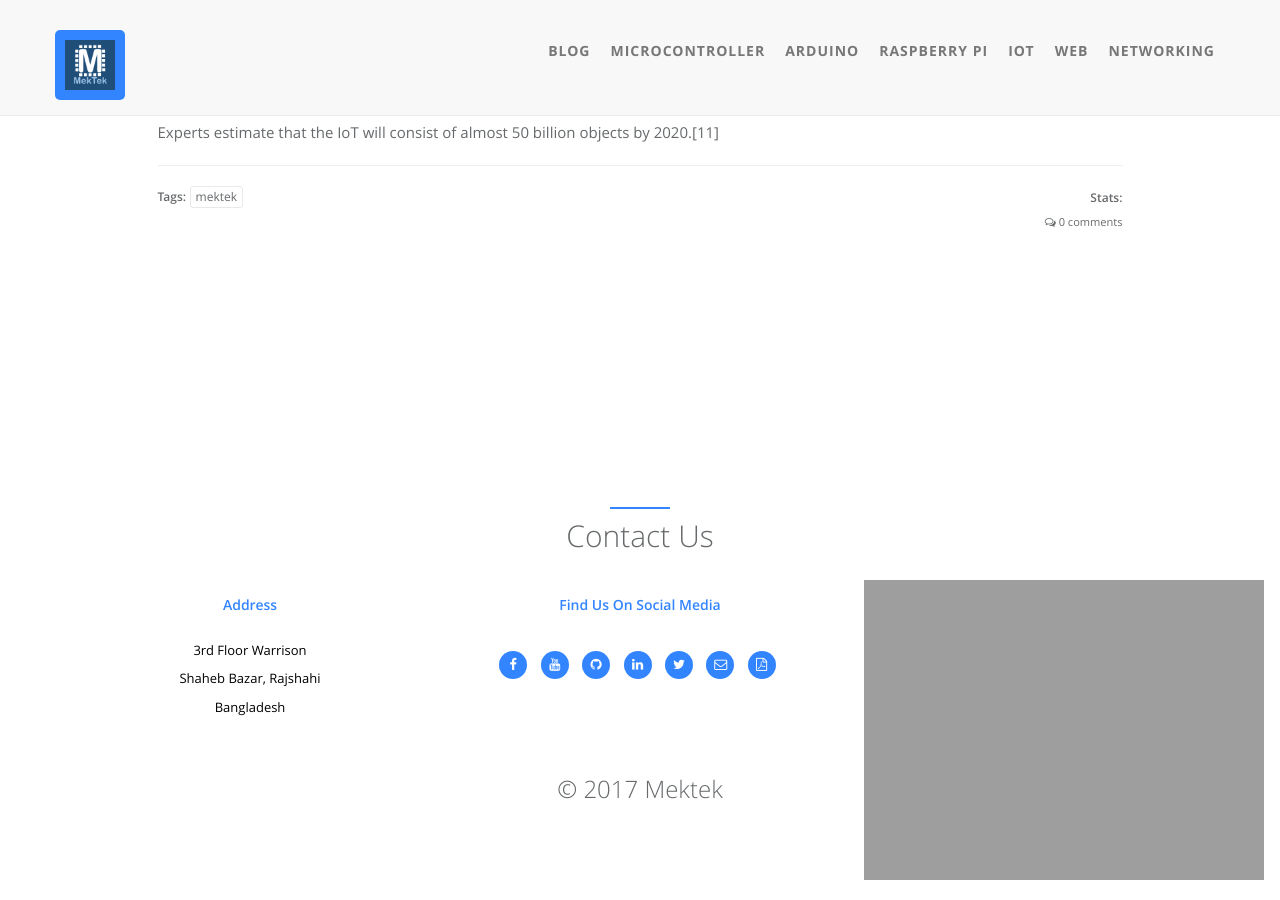
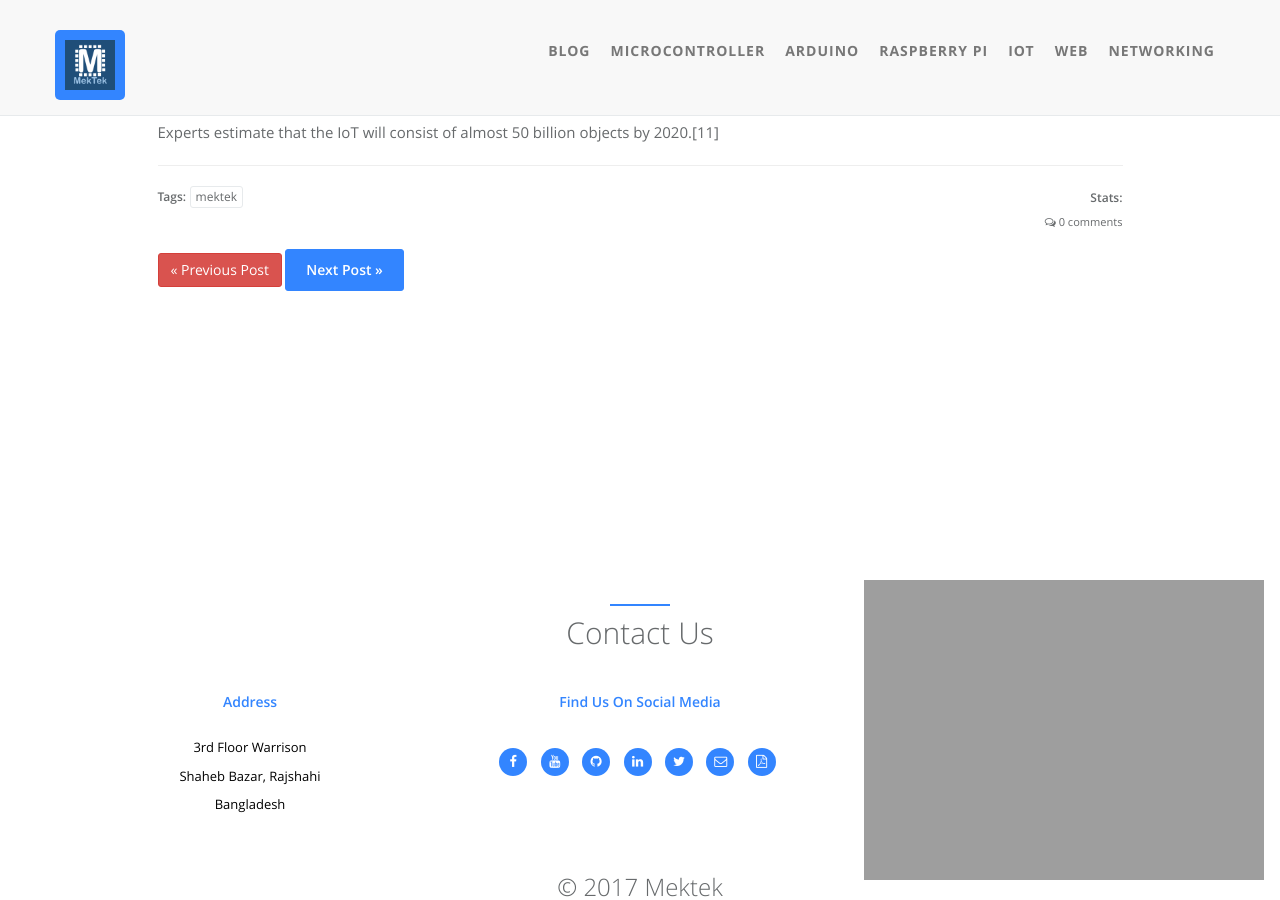
Before and after one commit to takiuddinahmed/mektekbd.github.io, a Jekyll site: the page built from _posts/project_iot/2017-03-28-install.md, in a window 1280 px wide and 900 px high, scrolled down 1004 px. Built offline with Jekyll 4.4.1, drawn with Linux system fonts in a browser that asks for light colours; comment, search, counter and statistics services are not loaded.

Commit message:
Update post.html

```diff
--- a/_layouts/post.html
+++ b/_layouts/post.html
@@ -42,6 +42,16 @@ layout: default
                         </div>
                     </div>
                     <br>
+                       <div class="PageNavigation">
+
+                      {% if page.next.tags contains "mektek" %}
+                        <a class="prev btn btn-danger" href="{{page.next.url}}">&laquo; Previous Post </a>
+                      {% endif %}
+                       {% if page.previous.tags contains "mektek" %}
+                        <a class="next btn btn-primary" href="{{page.previous.url}}"> Next Post &raquo;</a>
+                      {% endif %}
+
+                    </div><br><br><br>
                     <div class="row">
                         <div class="col-lg-12">
                             <!-- donate -->
```
